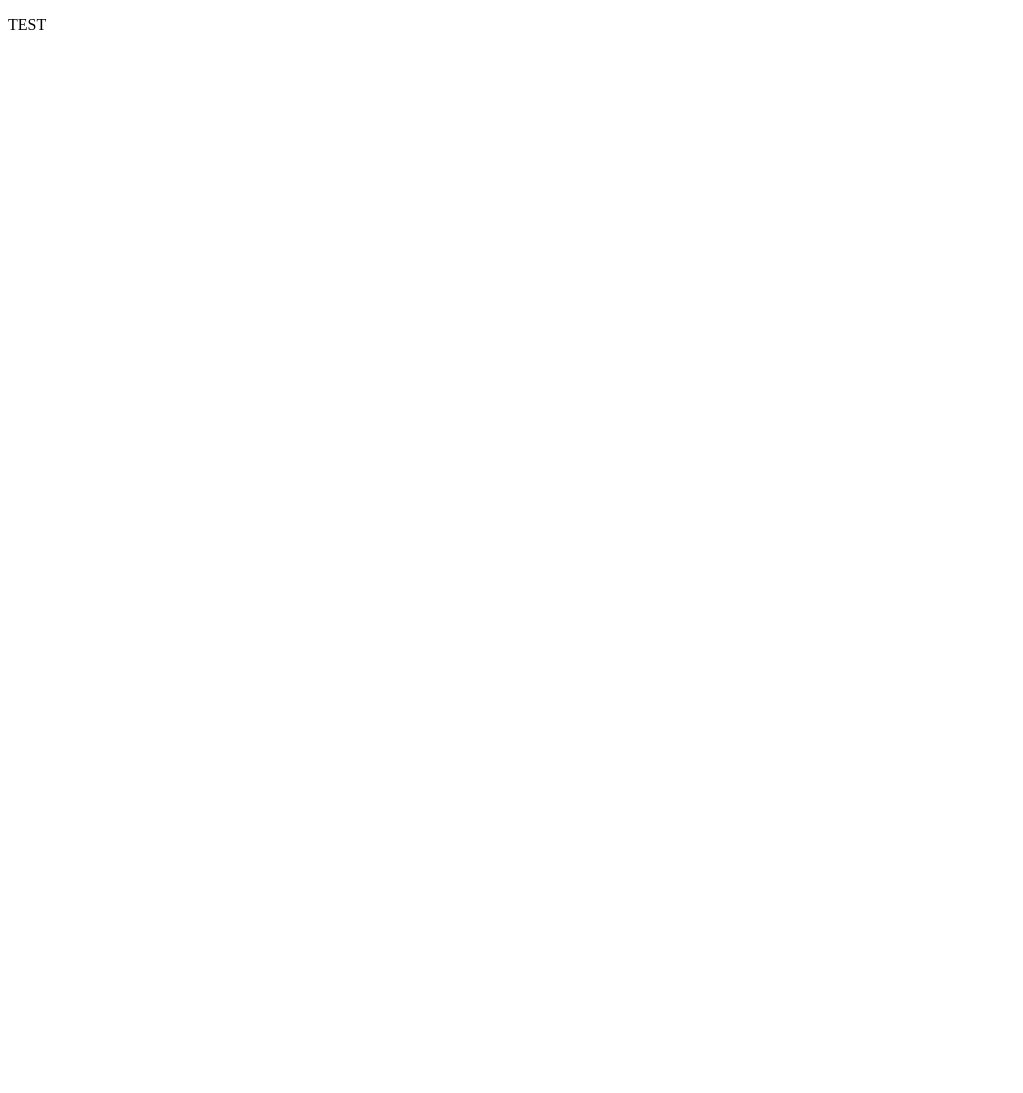
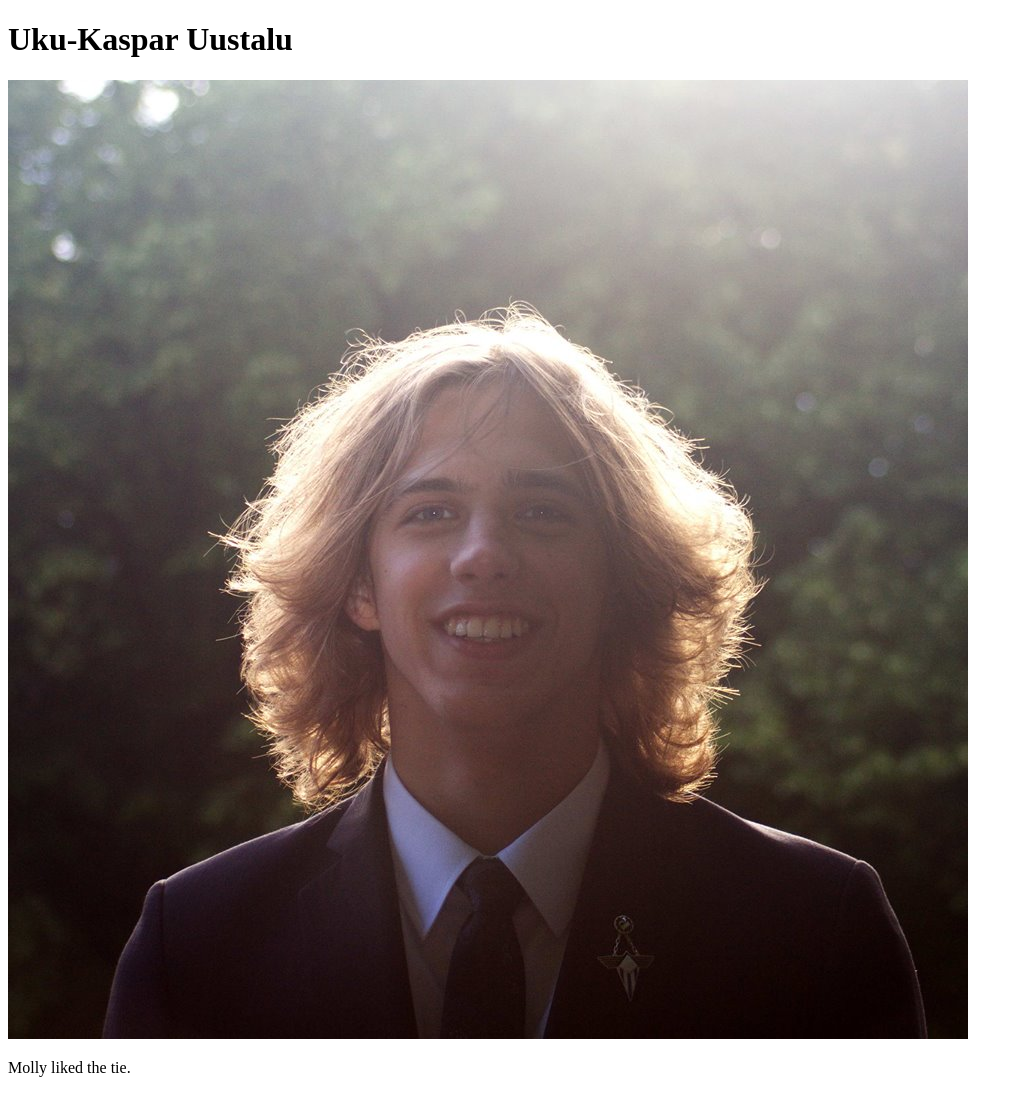
Before and after one commit to ukukas/ukukas.github.io, a plain HTML site: page index.html in a window 1280 px wide. Shown: the whole page, without its empty margins (0-1023 px from the left). Before the commit the page ends 800 px from the top, so only its background shows below. Drawn offline with Linux system fonts and the light colour scheme.

Commit message:
added profile pic

```diff
--- a/index.html
+++ b/index.html
@@ -5,6 +5,10 @@
 	<title>Uku-Kaspar Uustalu</title>
 </head>
 <body>
-	<p>TEST</p>
+	<h1>Uku-Kaspar Uustalu</h1>
+	<img src="enlightened_uku.jpg" alt="A snazzy picture of Uku">
+	<p>
+		Molly liked the tie.
+	</p>
 </body>
 </html>
```
Also changed, not shown: enlightened_uku.jpg (added).
